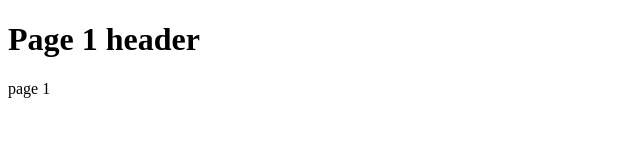
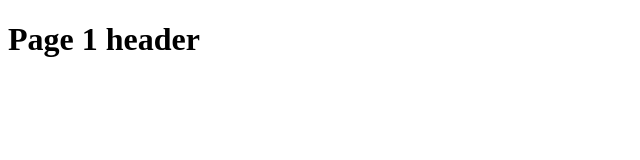
Before and after one commit to Anshul-code/gitDemo, a plain HTML site: page index.html in a window 1280 px wide. Shown: the full height of the page, 0-640 px from the left. Drawn offline with Linux system fonts and the light colour scheme.

Commit message:
index file updated

```diff
--- a/index.html
+++ b/index.html
@@ -8,6 +8,4 @@
 </head>
 <body>
     <h1>Page 1 header</h1>
-    <p>page 1</p>
-</body>
 </html>
```
